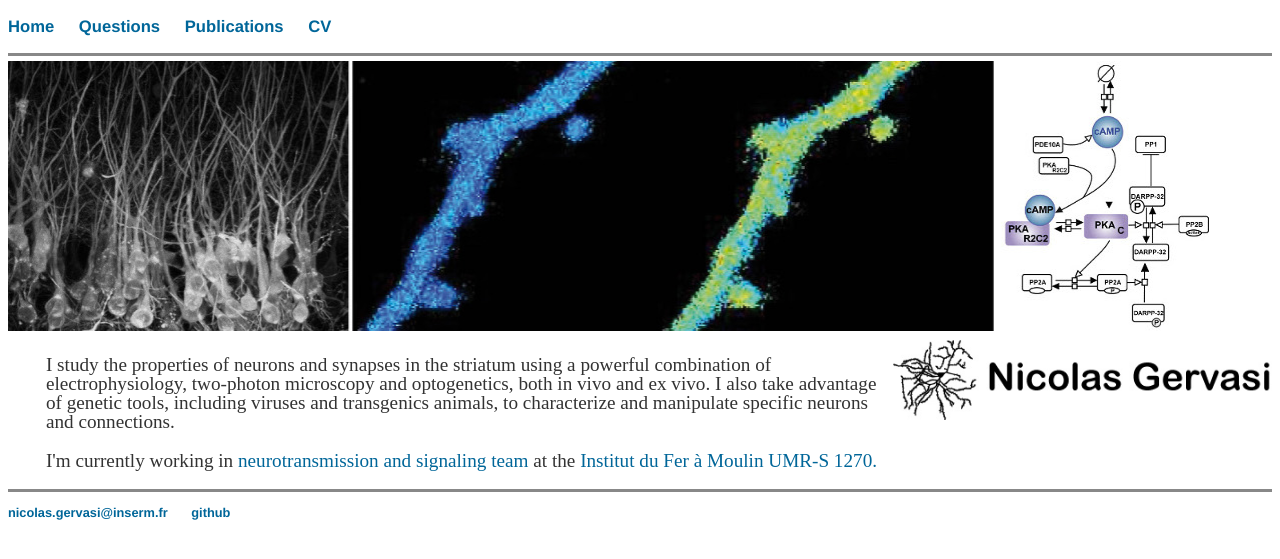
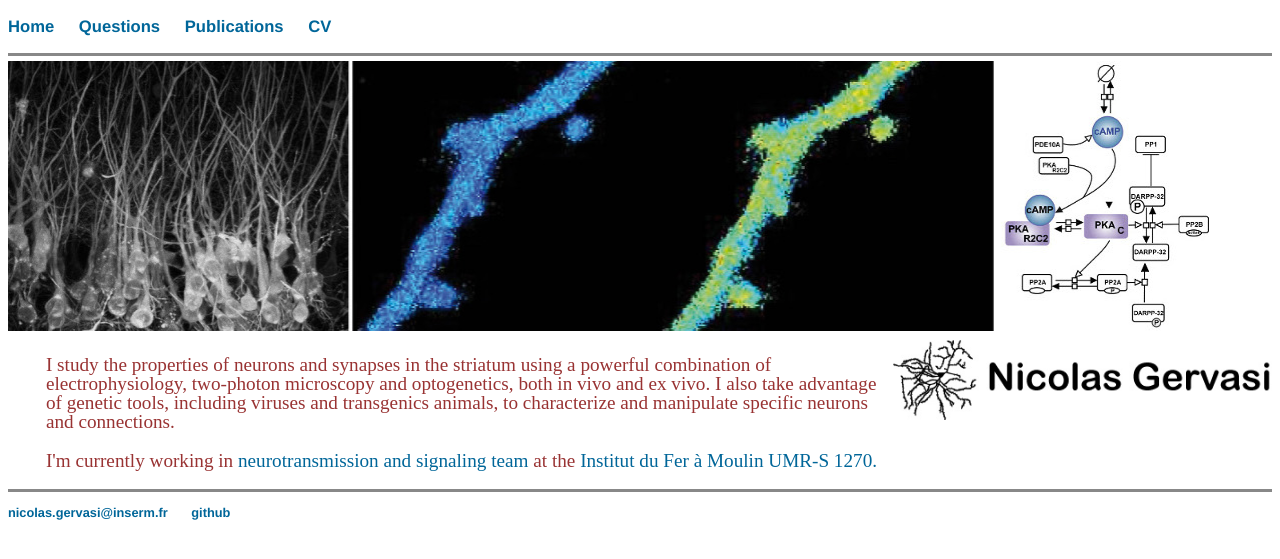
Before and after one commit to nicolasgervasi/nicolasgervasi.github.io, a Jekyll site: the page built from index.html, in a window 1280 px wide. Shown: the top 559 px of the page. Built offline with Jekyll 4.4.1, drawn with Linux system fonts in a browser that asks for light colours.

Commit message:
Update main.css

```diff
--- a/css/main.css
+++ b/css/main.css
@@ -35,7 +35,7 @@ h2 {
 p {
     font-size: 1.5vw;
     line-height: 1.5vw;
-    color: #333;
+    color: #933;
     margin-left:3%;
 }
 
```
